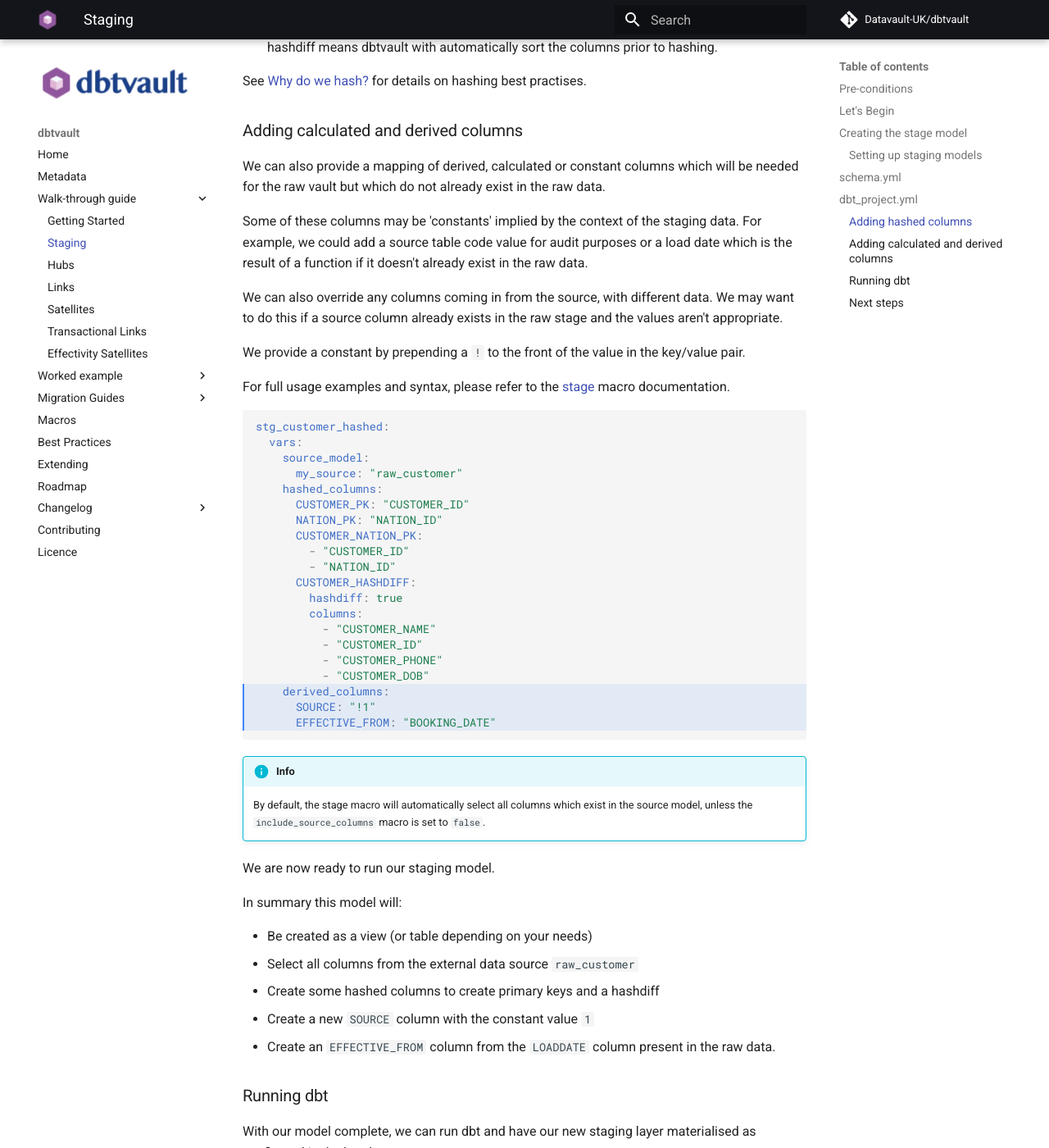
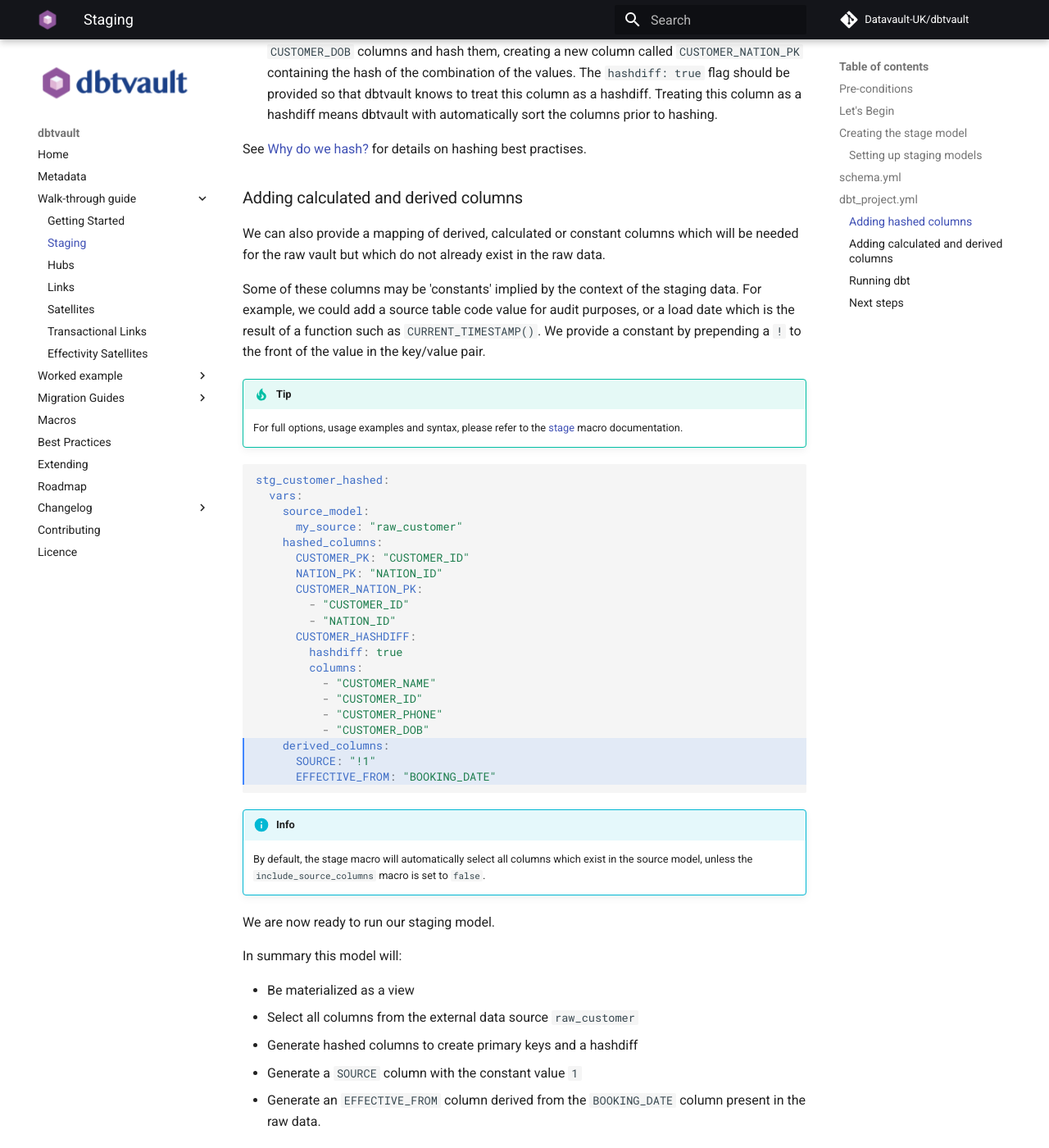
Before and after one commit to Datavault-UK/automate-dv-docs, an MkDocs documentation site: the page built from docs/walkthrough/wt_staging.md, in a window 1280 px wide and 1400 px high, scrolled down 3341 px. Shown: the whole window at 82% size. Built offline with MkDocs 1.6.1 and Material for MkDocs 9.7.7, drawn with Linux system fonts in a browser that asks for light colours; comment, search, counter and statistics services are not loaded; some of the changed text lies outside the part shown.

Commit message:
Further additions to staging docs

````diff
--- a/docs/walkthrough/wt_staging.md
+++ b/docs/walkthrough/wt_staging.md
@@ -13,7 +13,8 @@ There are a few conditions that need to be met for the dbtvault package to work:
 Instead of truncating and loading, you may also build a view over the table to filter out the right records and load
 from the view.
 
-**We will shortly be removing this restriction**
+!!! tip "Good News!"
+    **We will shortly be removing this restriction**
 
 ### Let's Begin
 
@@ -138,15 +139,11 @@ We can also provide a mapping of derived, calculated or constant columns which w
 but which do not already exist in the raw data.
 
 Some of these columns may be 'constants' implied by the context of the staging data.
-For example, we could add a source table code value for audit purposes or a load date which is the result of a function if
-it doesn't already exist in the raw data.
-
-We can also override any columns coming in from the source, with different data. We may want to do this if a source
-column already exists in the raw stage and the values aren't appropriate.
-
+For example, we could add a source table code value for audit purposes, or a load date which is the result of a function such as `CURRENT_TIMESTAMP()`.
 We provide a constant by prepending a `!` to the front of the value in the key/value pair.
 
-For full usage examples and syntax, please refer to the [stage](../macros.md#stage) macro documentation.
+!!! tip
+    For full options, usage examples and syntax, please refer to the [stage](../macros.md#stage) macro documentation.
 
 ```yaml hl_lines="18 19 20"
 
@@ -180,26 +177,26 @@ We are now ready to run our staging model.
 
 In summary this model will:
 
-- Be created as a view (or table depending on your needs)
+- Be materialized as a view
 - Select all columns from the external data source `raw_customer`
-- Create some hashed columns to create primary keys and a hashdiff
-- Create a new `SOURCE` column with the constant value `1`
-- Create an `EFFECTIVE_FROM` column from the ```LOADDATE``` column present in the raw data.
+- Generate hashed columns to create primary keys and a hashdiff
+- Generate a `SOURCE` column with the constant value `1`
+- Generate an `EFFECTIVE_FROM` column derived from the `BOOKING_DATE` column present in the raw data.
 
 ### Running dbt
 
-With our model complete, we can run dbt and have our new staging layer materialised as configured in the header:
+With our model complete, we can run dbt:
 
-```dbt run -m stg_customer_hashed```
+`dbt run -m stg_customer_hashed`
 
 And our table will look like this:
 
-| CUSTOMER_PK  | NATION_PK    | CUSTOMER_NATION_PK  | CUSTOMER_HASHDIFF   | (source table columns) | EFFECTIVE_FROM | SOURCE       |
-| ------------ | ------------ | ------------------- | ------------------- | ---------------------- | -------------- | ------------ |
-| B8C37E...    | D89F3A...    | 72A160...           | .                   | .                      | 1993-01-01     | 1            |
-| .            | .            | .                   | .                   | .                      | .              | .            |
-| .            | .            | .                   | .                   | .                      | .              | .            |
-| FED333...    | D78382...    | 1CE6A9...           | .                   | .                      | 1993-01-01     | 1            |
+| CUSTOMER_PK  | NATION_PK    | CUSTOMER_NATION_PK  | CUSTOMER_HASHDIFF   | (source table columns) | SOURCE       | EFFECTIVE_FROM |
+| ------------ | ------------ | ------------------- | ------------------- | ---------------------- | ------------ | -------------- |
+| B8C37E...    | D89F3A...    | 72A160...           | .                   | .                      | 1            | 1993-01-01     |
+| .            | .            | .                   | .                   | .                      | .            | .              |
+| .            | .            | .                   | .                   | .                      | .            | .              |
+| FED333...    | D78382...    | 1CE6A9...           | .                   | .                      | 1            | 1993-01-01     |
 
 ### Next steps
 
````
Also changed, not shown: other parts of docs/walkthrough/wt_staging.md (+1 -1 lines), docs/macros.md (+128 -12 lines), docs/roadmap.md (+4 -8 lines).
